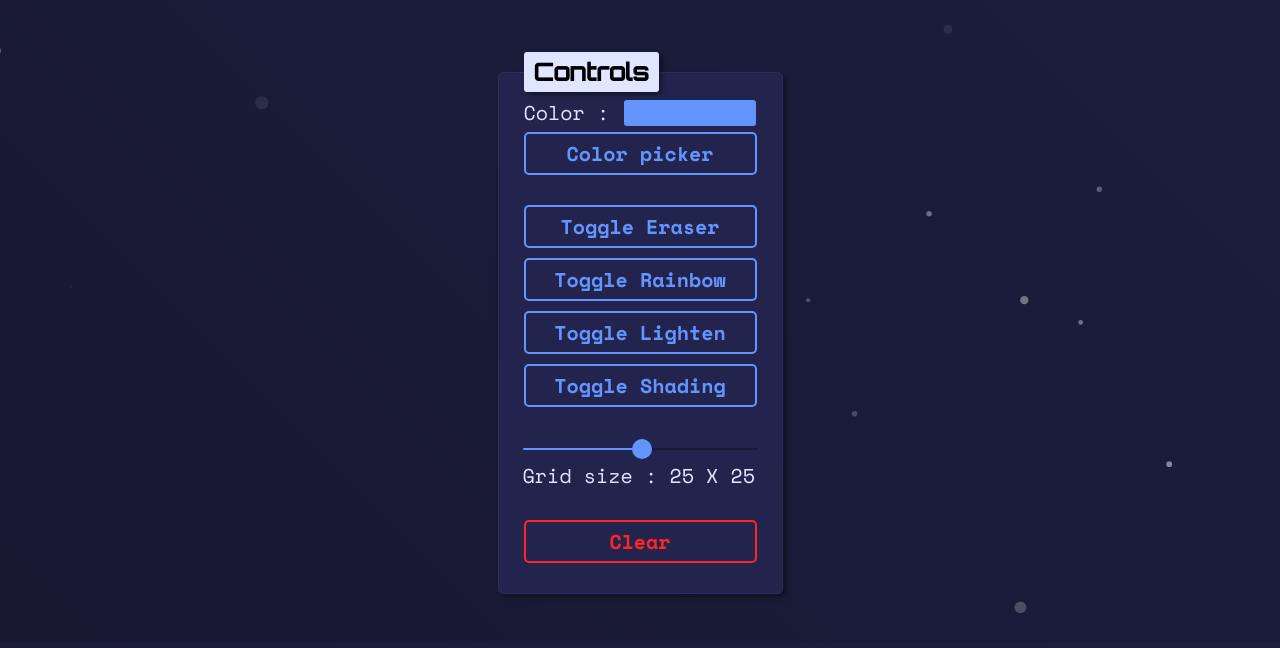
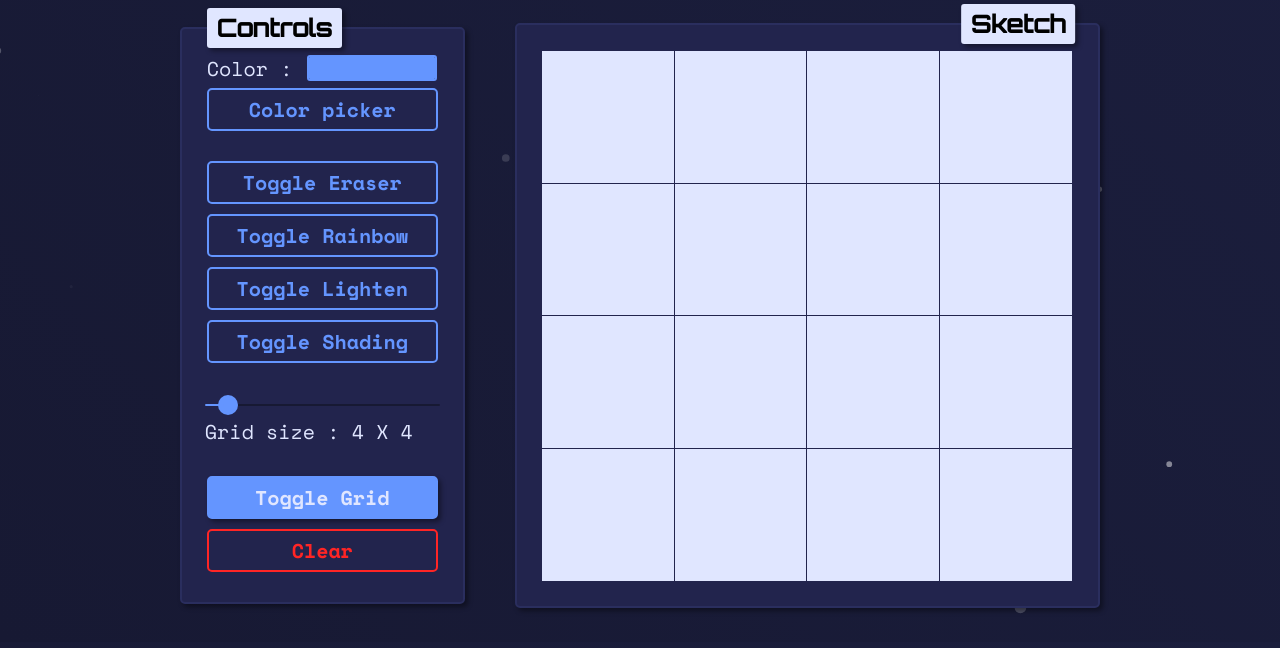
Before and after one commit to AssADev/Etch_A_Sketch, a plain HTML site: page files/index.html in a window 1280 px wide. Shown: the part 158-806 px from the top of the page. Drawn offline with nearby package versions, Linux system fonts and the light colour scheme.

Commit message:
Grid Creation

```diff
--- a/files/index.html
+++ b/files/index.html
@@ -38,15 +38,19 @@
                     </div>
                     <div class="input_range">
                         <div class="slider_range">
-                            <input type="range" min="1" max="50" />
+                            <input type="range" min="1" max="50" value="4" />
                             <div class="progress_bar"></div>
                         </div>
-                        <p>Grid size : <span id="grid_size">25 X 25</span></p>
+                        <p>Grid size : <span id="grid_size"></span></p>
                     </div>
+                    <button id="grid_toggle" class="active">Toggle Grid</button>
                     <button id="clear">Clear</button>
                 </div>
             </div>
-            <div class="etch_grid_container"></div>
+            <div class="etch_grid_container">
+                <h2>Sketch</h2>
+                <div class="grid_container"></div>
+            </div>
         </article>
         <script type="text/javascript" src="js/app.js"></script>
         <script src="https://cdn.jsdelivr.net/npm/particles.js@2.0.0/particles.min.js"></script>
--- a/files/js/app.js
+++ b/files/js/app.js
@@ -3,11 +3,13 @@ const inputRange = document.querySelector("input[type='range']");
 const progressBar = document.querySelector(".progress_bar");
 let gridSize = document.getElementById("grid_size");
 
-inputRange.addEventListener("mousemove", function () {
-    let inputRangeValue = inputRange.value;
-    progressBar.style.width = `${(inputRangeValue / 50) * 100}%`;
-    gridSize.innerText = `${inputRangeValue} X ${inputRangeValue}`;
-});
+inputRange.addEventListener("mousemove", () => updateInformations(inputRange.value));
+inputRange.addEventListener("change", () => generateGrid(inputRange.value));
+
+function updateInformations(value) {
+    progressBar.style.width = `${(value / 50) * 100}%`;
+    gridSize.innerText = `${value} X ${value}`;
+}
 
 // Buttons :
 const optionsBtn = document.querySelectorAll(".toggle_options button");
@@ -32,9 +34,45 @@ optionsBtn.forEach((optionBtn) =>
     })
 );
 
+// Grid Button :
+const toggleGrid = document.getElementById("grid_toggle");
+
+toggleGrid.addEventListener("click", () => {
+    toggleGrid.classList.toggle("active");
+
+    let gridElementSelection = document.querySelectorAll("div.grid_element");
+    gridElementSelection.forEach((gridElement) => gridElement.classList.toggle("toggle_border"));
+});
+
 // Clear :
 const clearBtn = document.getElementById("clear");
 
 clearBtn.addEventListener("click", () => {
     document.querySelector(".toggle_options button.active").classList.remove("active");
 });
+
+// Grid :
+const gridContainer = document.querySelector(".grid_container");
+
+function generateGrid(value) {
+    // Style the grid :
+    gridContainer.innerHTML = "";
+    gridContainer.style.gridTemplateRows = `repeat(${value}, 1fr)`;
+    gridContainer.style.gridTemplateColumns = `repeat(${value}, 1fr)`;
+
+    // Create elements :
+    for (let i = 0; i < value; i++) {
+        for (let j = 0; j < value; j++) {
+            let element = document.createElement("div");
+            element.classList.add("grid_element");
+            if (toggleGrid.classList.contains("active")) {
+                element.classList.add("toggle_border");
+            }
+            gridContainer.appendChild(element);
+        }
+    }
+}
+
+// Call begin functions :
+generateGrid(inputRange.value);
+updateInformations(inputRange.value);
--- a/files/style/scss_files/_article.scss
+++ b/files/style/scss_files/_article.scss
@@ -5,7 +5,7 @@ article {
         position: relative;
         z-index: 10;
         background: $card-bg;
-        border: 1px solid $border;
+        border: 2px solid $border;
         border-radius: 5px;
         margin: 0 25px;
         padding: 25px;
@@ -126,3 +126,43 @@ article {
         }
     }
 }
+
+.etch_grid_container {
+    position: relative;
+    z-index: 10;
+    background: $card-bg;
+    border: 2px solid $border;
+    border-radius: 5px;
+    margin: 0 25px;
+    padding: 25px;
+    width: 585.46px;
+    height: 585.46px;
+    box-shadow: 3px 3px 5px $shadow;
+
+    h2 {
+        position: absolute;
+        transform: translate(-20%, -115%);
+        right: 0;
+        background: $light-color;
+        padding: 5px 10px;
+        border-radius: 3px;
+        box-shadow: 3px 3px 5px $shadow;
+    }
+    .grid_container {
+        display: grid;
+        grid-template-rows: repeat(4, 1fr);
+        grid-template-columns: repeat(4, 1fr);
+        height: 100%;
+
+        .grid_element {
+            background: $light-color;
+            width: 100%;
+            height: 100%;
+
+            &.toggle_border {
+                border-top: 1px solid $card-bg;
+                border-right: 1px solid $card-bg;
+            }
+        }
+    }
+}
--- a/files/style/scss_files/_header.scss
+++ b/files/style/scss_files/_header.scss
@@ -2,7 +2,7 @@ header {
     position: relative;
     z-index: 10;
     text-align: center;
-    margin-bottom: 75px;
+    margin-bottom: 40px;
     width: 100%;
 
     h1 {
```
Also changed, not shown: files/style/style.css, 1 other file.
